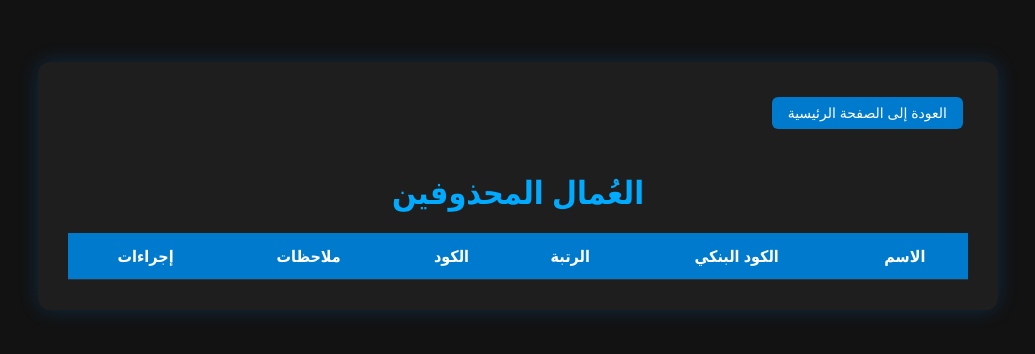
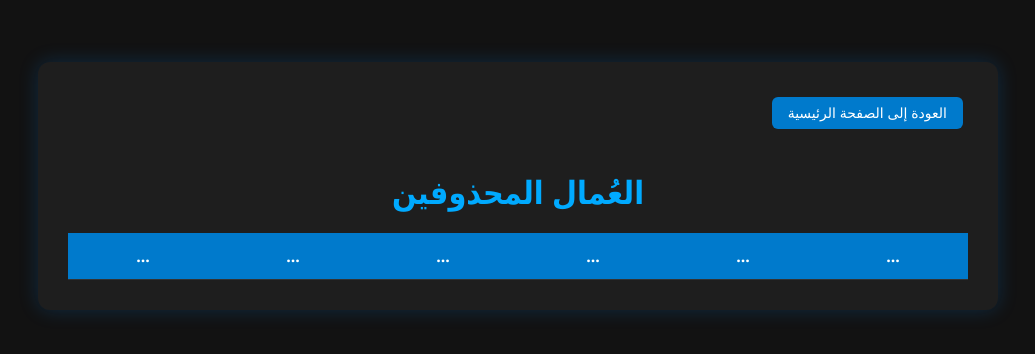
Before and after one commit to Hetller97/workersmanager, a plain HTML site: page trash.html in a window 1280 px wide. Shown: the whole page, without its empty margins (122-1157 px from the left). Drawn offline with Linux system fonts and the light colour scheme; no server answers.

Commit message:
Update trash.html delet names of table

```diff
--- a/trash.html
+++ b/trash.html
@@ -68,12 +68,12 @@
     <table id="trashTable">
       <thead>
         <tr>
-          <th>الاسم</th>
-          <th>الكود البنكي</th>
-          <th>الرتبة</th>
-          <th>الكود</th>
-          <th>ملاحظات</th>
-          <th>إجراءات</th>
+          <th>...</th>
+          <th>...</th>
+          <th>...</th>
+          <th>...</th>
+          <th>...</th>
+          <th>...</th>
         </tr>
       </thead>
       <tbody></tbody>
```
